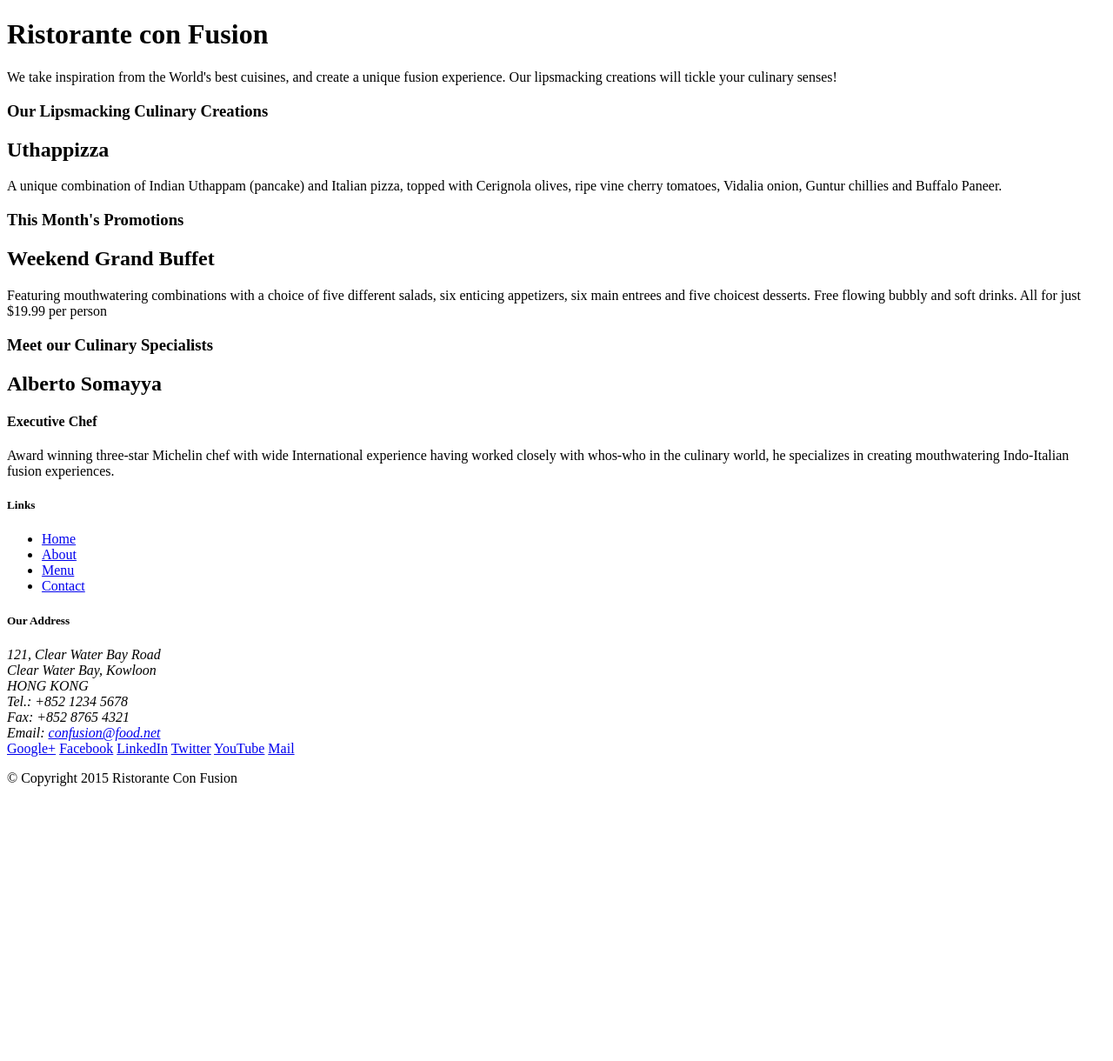
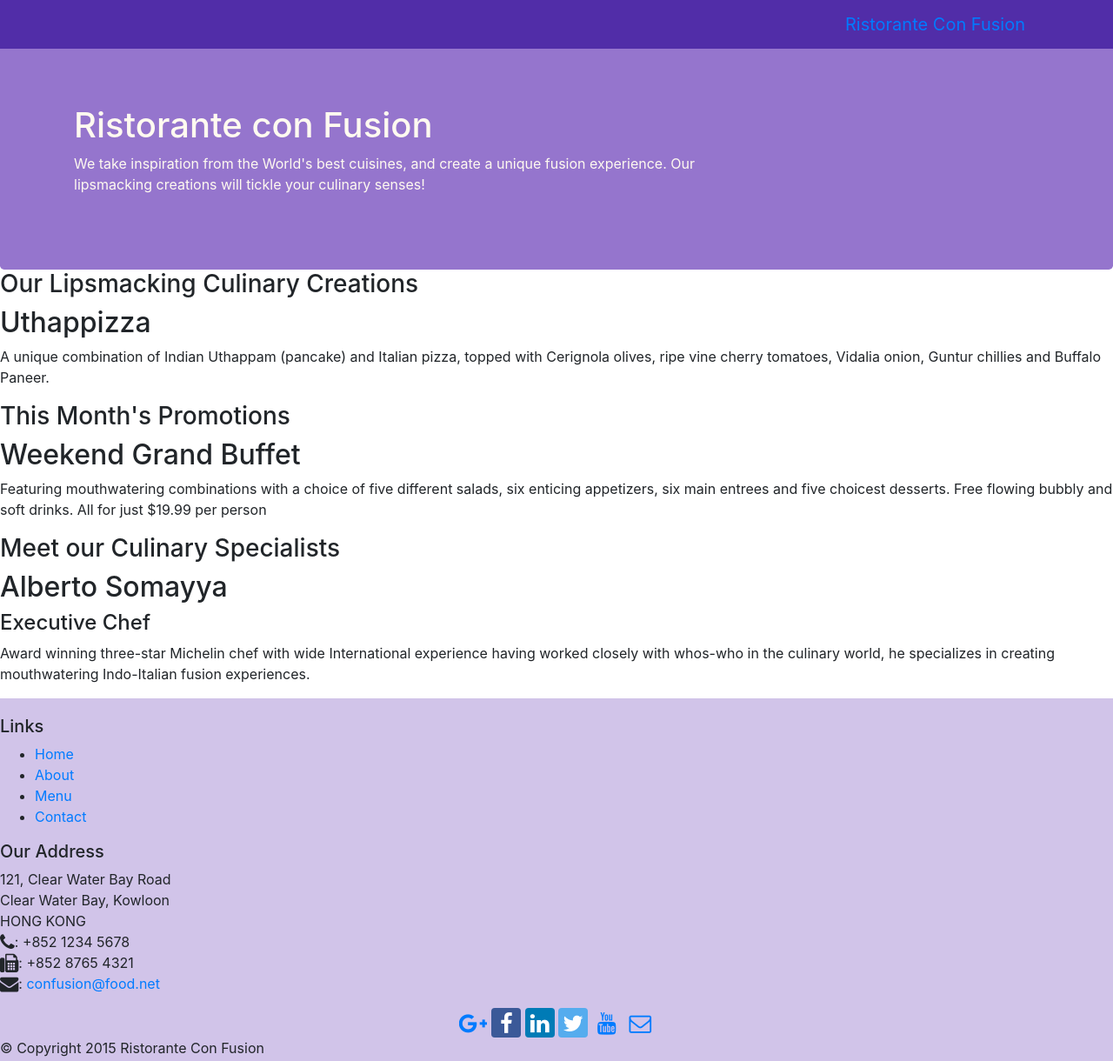
Before and after one commit to AliOgretmen/Full-Stack, a website: page conFusion/index.html in a window 1280 px wide. Shown: the whole page at 87% size. Before the commit the page ends 920 px from the top, so only its background shows below. Drawn offline with nearby package versions, Linux system fonts and the light colour scheme; files whose address does not match are found by name.

Commit message:
Navbar and Breadcrumbs

```diff
--- a/conFusion/css/style.css
+++ b/conFusion/css/style.css
@@ -17,3 +17,11 @@
     border-bottom: 1px ridge;
     min-height:400px;
 }
+body{
+    padding:50px 0px 0px 0px;
+    z-index:0;
+}
+
+.navbar-inverse {
+     background-color: #512DA8;
+}
--- a/conFusion/index.html
+++ b/conFusion/index.html
@@ -1,20 +1,50 @@
 <!DOCTYPE html>
 <html lang="en">
 
-<head>
-    <title>Ristorante Con Fusion</title>
-</head>
+    <head> <!-- Required meta tags always come first -->
+        <meta charset="utf-8">
+        <meta name="viewport" content="width=device-width, initial-scale=1, shrink-to-fit=no">
+        <meta http-equiv="x-ua-compatible" content="ie=edge">
+        <title>Ristorante Con Fusion: About Us</title>
+
+        <!-- Bootstrap CSS -->
+        <link rel="stylesheet" href="node_modules/font-awesome/css/font-awesome.min.css">
+        <link rel="stylesheet" href="css/bootstrap-social-gh-pages/bootstrap-social.css">
+        <link rel="stylesheet" href="node_modules/bootstrap/dist/css/bootstrap.min.css">
+        <link rel="stylesheet" href="css/style.css">
+
+
+
+    </head>
 
 <body>
+        <nav class="navbar navbar-inverse navbar-toggleable-sm fixed-top">
+                <div class="container">
+                   <button class="navbar-toggler" type="button" data-toggle="collapse" data-target="#Navbar">
+                       <span class="navbar-toggler-icon"></span>
+                   </button>
+                   <a class="navbar-brand" href="#">Ristorante Con Fusion</a>
+                   <div class="collapse navbar-collapse" id="Navbar">
+                        <ul class="navbar-nav">
+                            <li class="nav-item active"><a class="nav-link" href="#">Home</a></li>
+                            <li class="nav-item"><a class="nav-link" href="./aboutus.html">About</a></li>
+                            <li class="nav-item"><a class="nav-link" href="#">Menu</a></li>
+                            <li class="nav-item"><a class="nav-link" href="#">Contact</a></li>
+                        </ul>
+                    </div>
+                </div>
+            </nav>
 
-    <header>
-        <div>
-            <div>
-                <div>
+
+
+    <header class="jumbotron">
+        <div class="container">
+            <div class="row row-header">
+                <div class="col-12 col-sm-8">
                     <h1>Ristorante con Fusion</h1>
                     <p>We take inspiration from the World's best cuisines, and create a unique fusion experience. Our lipsmacking creations will tickle your culinary senses!</p>
                 </div>
-                <div>
+                <div class="col col-sm">
                 </div>
             </div>
         </div>
@@ -54,14 +84,14 @@
         </div>
     </div>
 
-    <footer>
+    <footer class="footer">
         <div>
             <div>
                 <div>
                     <h5>Links</h5>
                     <ul>
                         <li><a href="#">Home</a></li>
-                        <li><a href="#">About</a></li>
+                        <li><a href="./aboutus.html">About</a></li>
                         <li><a href="#">Menu</a></li>
                         <li><a href="#">Contact</a></li>
                     </ul>
@@ -72,19 +102,20 @@
 		              121, Clear Water Bay Road<br>
 		              Clear Water Bay, Kowloon<br>
 		              HONG KONG<br>
-		              Tel.: +852 1234 5678<br>
-		              Fax: +852 8765 4321<br>
-		              Email: <a href="mailto:confusion@food.net">confusion@food.net</a>
+		              <i class="fa fa-phone fa-lg"></i>: +852 1234 5678<br>
+                      <i class="fa fa-fax fa-lg"></i>: +852 8765 4321<br>
+                      <i class="fa fa-envelope fa-lg"></i>:
+                                     <a href="mailto:confusion@food.net">confusion@food.net</a>
 		           </address>
                 </div>
                 <div>
-                    <div>
-                        <a href="http://google.com/+">Google+</a>
-                        <a href="http://www.facebook.com/profile.php?id=">Facebook</a>
-                        <a href="http://www.linkedin.com/in/">LinkedIn</a>
-                        <a href="http://twitter.com/">Twitter</a>
-                        <a href="http://youtube.com/">YouTube</a>
-                        <a href="mailto:">Mail</a>
+                    <div style="text-align:center">
+                        <a class="btn btn-social-icon btn-google-plus" href="http://google.com/+"><i class="fa fa-google-plus"></i></a>
+                        <a class="btn btn-social-icon btn-facebook" href="http://www.facebook.com/profile.php?id="><i class="fa fa-facebook"></i></a>
+                        <a class="btn btn-social-icon btn-linkedin" href="http://www.linkedin.com/in/"><i class="fa fa-linkedin"></i></a>
+                        <a class="btn btn-social-icon btn-twitter" href="http://twitter.com/"><i class="fa fa-twitter"></i></a>
+                        <a class="btn btn-social-icon btn-youtube" href="http://youtube.com/"><i class="fa fa-youtube"></i></a>
+                        <a class="btn btn-social-icon" href="mailto:"><i class="fa fa-envelope-o"></i></a>
                     </div>
                 </div>
            </div>
@@ -95,6 +126,10 @@
            </div>
         </div>
     </footer>
+     <!-- jQuery first, then Tether, then Bootstrap JS. -->
+     <script src="node_modules/jquery/dist/jquery.min.js"></script>
+     <script src="node_modules/tether/dist/js/tether.min.js"></script>
+     <script src="node_modules/bootstrap/dist/js/bootstrap.min.js"></script>
 
 </body>
 
```
Also changed, not shown: conFusion/aboutus.html (+23 -2 lines).
